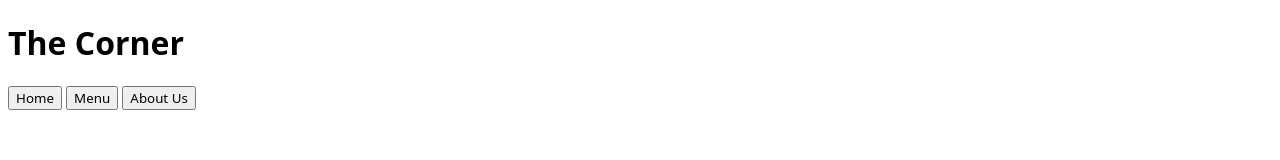
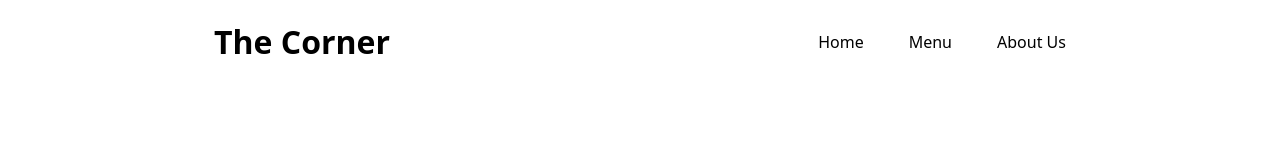
Before and after one commit to filip-writes-code/restaurant-page-webpack, a website built with webpack: page src/template.html in a window 1280 px wide. Built offline with nearby package versions, Linux system fonts and the light colour scheme.

Commit message:
Html Header

```diff
--- a/src/style.css
+++ b/src/style.css
@@ -1,3 +1,30 @@
 * {
+    margin: 0;
+    padding: 0;
     font-family: system-ui, -apple-system, BlinkMacSystemFont, 'Segoe UI', Roboto, Oxygen, Ubuntu, Cantarell, 'Open Sans', 'Helvetica Neue', sans-serif;
 }
+
+header {
+    display: flex;
+    justify-content: space-around;
+    align-items: center;
+    margin-top: 20px;
+}
+
+nav {
+    display: flex;
+    gap: 45px;
+}
+
+nav button {
+    background: none;
+    border: none;
+    outline: none;
+    padding: 0;
+    font: inherit;
+    cursor: pointer;
+}
+
+nav button:hover {
+    color: blue;
+}
--- a/src/template.html
+++ b/src/template.html
@@ -16,5 +16,6 @@
             <button>About Us</button>
         </nav>
     </header>
+    <div id="content"></div>
 </body>
 </html>
```
